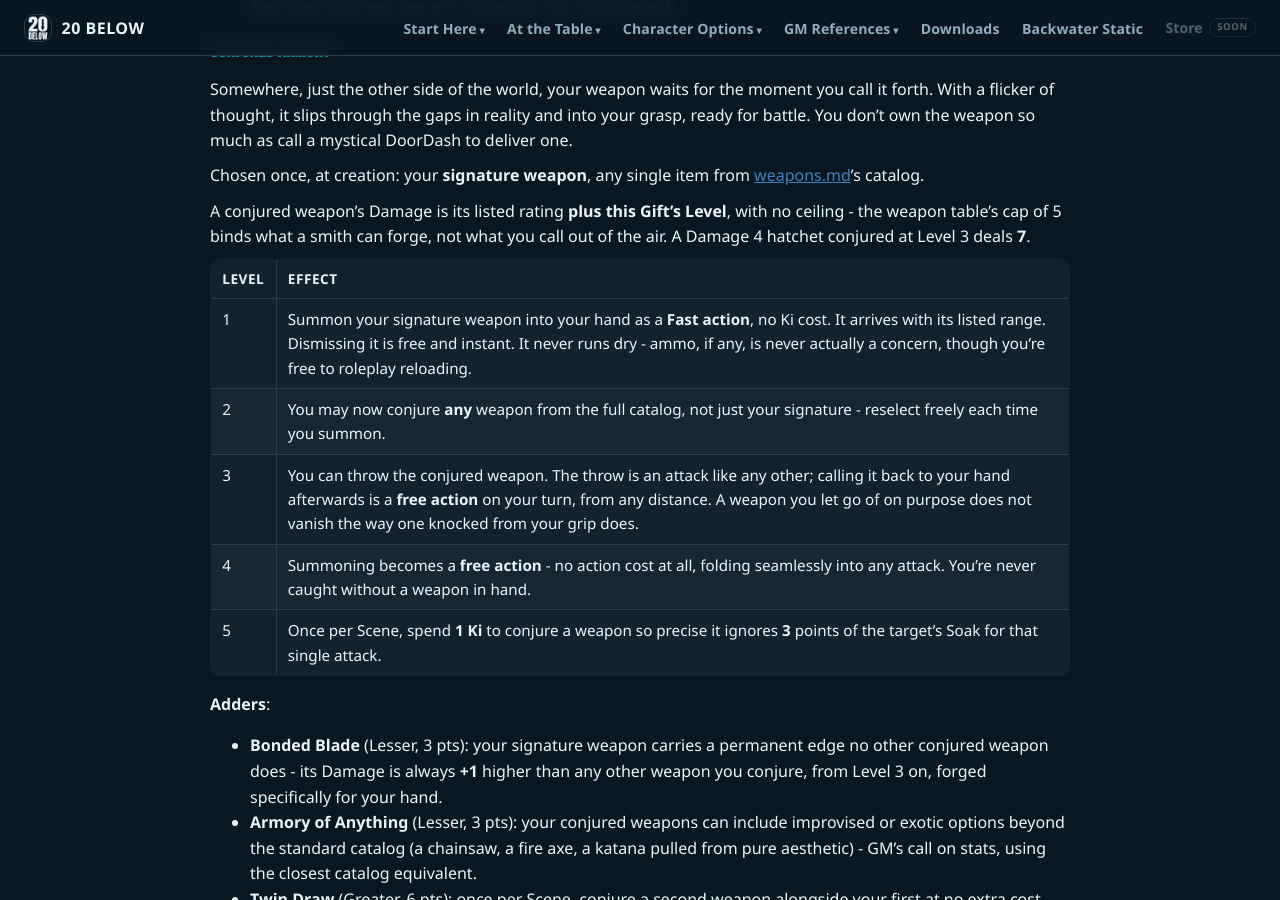
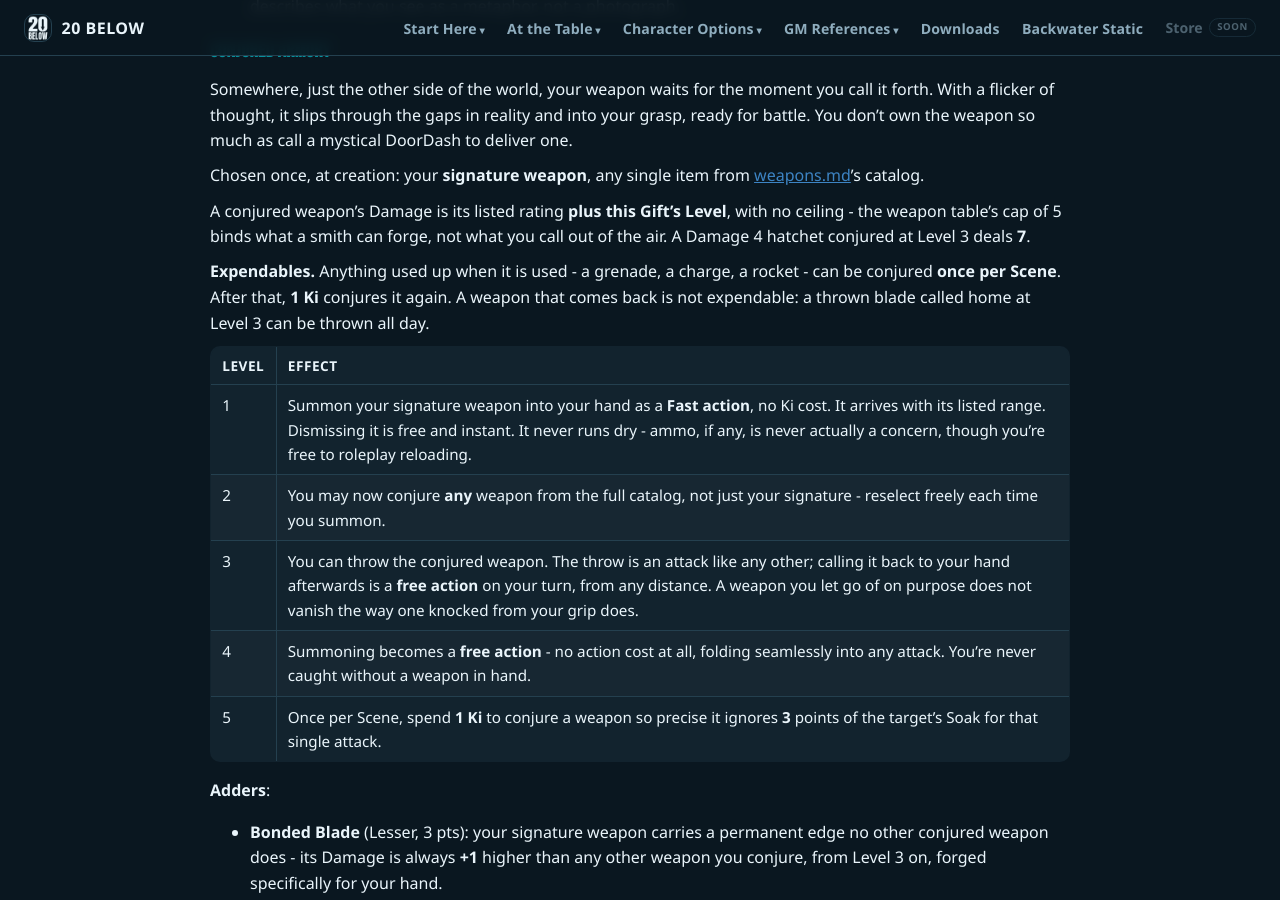
Before and after one commit to feralucce/20_Below, a Jekyll site: the page built from rules/gifts.md, in a window 1280 px wide and 900 px high, scrolled down 9473 px. Built offline with Jekyll 4.4.1, drawn with Linux system fonts in a browser that asks for light colours; our own code applies the rules of GitHub Pages for plain Markdown files.

Commit message:
Conjured Armory: expendables once per Scene, 1 Ki for another
Co-Authored-By: Claude Opus 5.5 <noreply@anthropic.com>

```diff
--- a/rules/gifts.md
+++ b/rules/gifts.md
@@ -230,6 +230,8 @@ Somewhere, just the other side of the world, your weapon waits for the moment yo
 Chosen once, at creation: your **signature weapon**, any single item from [weapons.md](weapons.md)'s catalog.
 
 A conjured weapon's Damage is its listed rating **plus this Gift's Level**, with no ceiling - the weapon table's cap of 5 binds what a smith can forge, not what you call out of the air. A Damage 4 hatchet conjured at Level 3 deals **7**.
+
+**Expendables.** Anything used up when it is used - a grenade, a charge, a rocket - can be conjured **once per Scene**. After that, **1 Ki** conjures it again. A weapon that comes back is not expendable: a thrown blade called home at Level 3 can be thrown all day.
 
 | Level | Effect |
 |---|---|
```
Also changed, not shown: webbook/gifts.md (+2 -0 lines).
